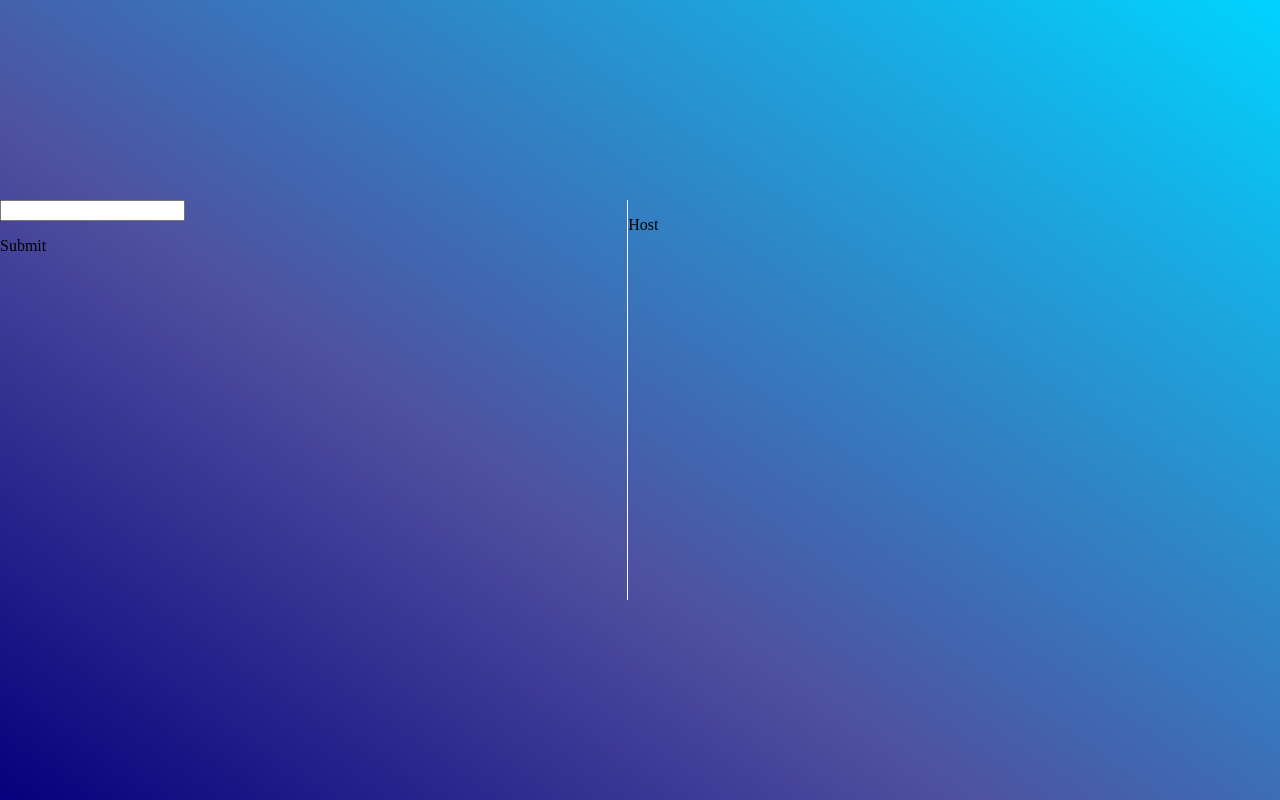
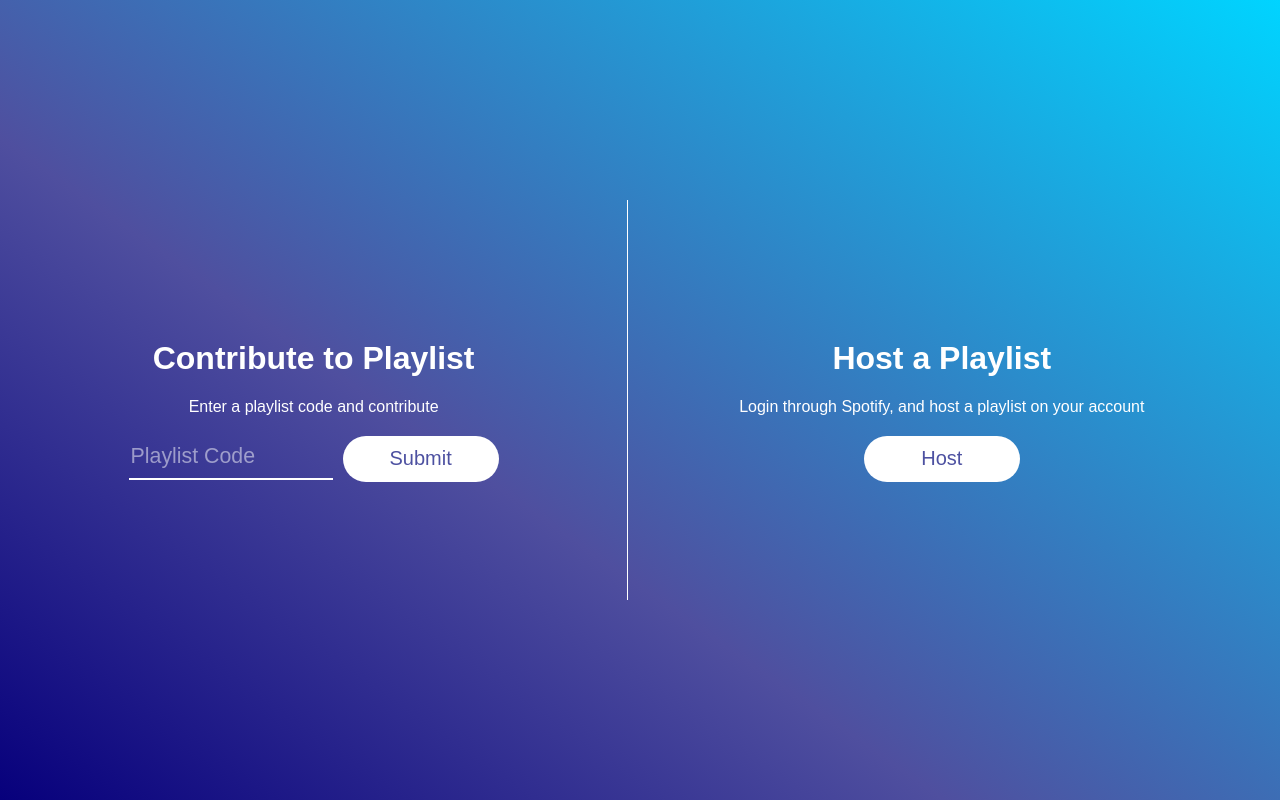
Before and after one commit to corwintines/Spoofity_Client, a React (Create React App) app: page / in a window 1280 px wide. Built offline with nearby package versions, Linux system fonts and the light colour scheme.

Commit message:
Homepage

```diff
--- a/src/components/App/App.css
+++ b/src/components/App/App.css
@@ -1,5 +1,10 @@
 body {
   margin: 0;
+  font-family: Arial, Helvetica, sans-serif;
+}
+
+h1 {
+  color: white;
 }
 
 .App {
--- /dev/null
+++ b/src/components/Button/Button.css
@@ -0,0 +1,25 @@
+.Button {
+  width: 150px;
+  height: 40px;
+  background-color: white;
+  border-color: transparent;
+  border-style: solid;
+  border-radius: 45px;
+  font-size: 15pt;
+  color: #4d51a1;
+  display: flex;
+  justify-content: center;
+  align-items: center;
+  margin: auto;
+}
+
+.Button:hover {
+  background-color: transparent;
+  border-style: solid;
+  border-color: white;
+  color: white;
+}
+
+p {
+  margin: 0;
+}
--- a/src/components/Button/Button.tsx
+++ b/src/components/Button/Button.tsx
@@ -1,6 +1,8 @@
 // Libraries
 import React from 'react'
 
+// Styles
+import './Button.css'
 
 // Component Interface
 type Props = {
--- a/src/components/Landing/Landing.css
+++ b/src/components/Landing/Landing.css
@@ -11,6 +11,11 @@
   width: 49%;
   height: 100%;
   float: left;
+  margin: auto;
+  display: flex;
+  justify-content: center;
+  align-items: center;
+  text-align: center;
 }
 
 .verticalBorder {
@@ -35,5 +40,15 @@
     border-style: none none solid none;
     border-color: white;
     border-width: 1px;
+    position:relative;
+  }
+
+  .bottom {
+    position: absolute;
+    bottom: 30px;
+    left:0;
+    right:0;
+    margin-left: auto;
+    margin-right: auto;
   }
 }
--- a/src/components/Landing/Landing.tsx
+++ b/src/components/Landing/Landing.tsx
@@ -17,9 +17,16 @@ const Landing: React.FC<Props> = (props) => {
   return (
     <div className='Landing'>
       <div className='landingContainer verticalBorder'>
+        <div className='bottom'>
+          <h1>Contribute to Playlist</h1>
+          <p style={{color: 'white', margin: 20}}>Enter a playlist code and contribute</p>
           <PlaylistSignIn setPlaylistID={props.setPlaylistID}/>
         </div>
+      </div>
       <div className='landingContainer'>
+        <div>
+          <h1>Host a Playlist</h1>
+          <p style={{color: 'white', margin: 20}}>Login through Spotify, and host a playlist on your account</p>
           <Button
             label={'Host'}
             // TODO: Implement login screen for host, and navigation to it through this method
@@ -27,6 +34,7 @@ const Landing: React.FC<Props> = (props) => {
           />
         </div>
       </div>
+    </div>
   )
 }
 
--- /dev/null
+++ b/src/components/PlaylistSignIn/PlaylistSignIn.css
@@ -0,0 +1,37 @@
+.PlaylistSignIn {
+  display: flex;
+}
+
+input {
+  width: 200px;
+  height: 40px;
+  margin-right: 10px;
+  background-color: transparent;
+  border-color: white;
+  border-style: none none solid none;
+  color: white;
+  font-size: 16pt;
+}
+
+input::placeholder {
+  color: rgba(255, 255, 255, 0.50);
+}
+
+input:focus {
+  outline: none;
+}
+
+input:focus::-webkit-input-placeholder {
+  opacity: 0;
+}
+
+@media (max-width: 1024px) {
+  .PlaylistSignIn {
+    display: block;
+  }
+
+  input {
+    margin-bottom: 20px;
+    text-align: center;
+  }
+}
--- a/src/components/PlaylistSignIn/PlaylistSignIn.tsx
+++ b/src/components/PlaylistSignIn/PlaylistSignIn.tsx
@@ -3,6 +3,9 @@ import React, { useState } from 'react'
 
 // Components
 import Button from '../Button/Button'
+
+// Styles
+import './PlaylistSignIn.css'
 
 // Component Interface
 type Props = {
@@ -13,8 +16,9 @@ const PlaylistSignIn: React.FC<Props> = (props) => {
   const [currentPlaylist, setPlaylist] = useState('')
 
   return (
-    <div>
+    <div className="PlaylistSignIn">
       <input
+        placeholder={'Playlist Code'}
         value={currentPlaylist}
         onChange={(e) => setPlaylist(e.target.value)}
       />
```
Lines whose indentation alone changed are shown as unchanged.
